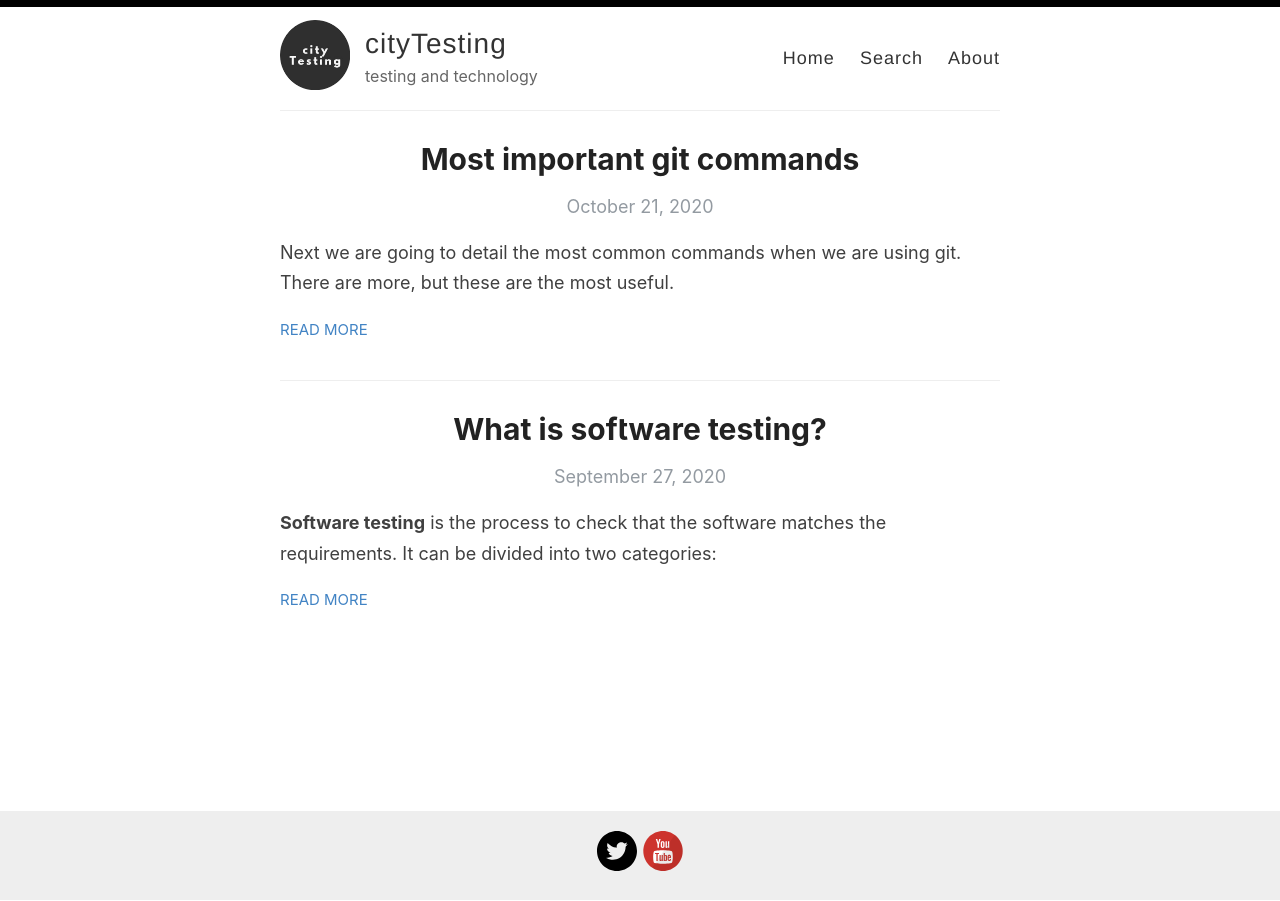
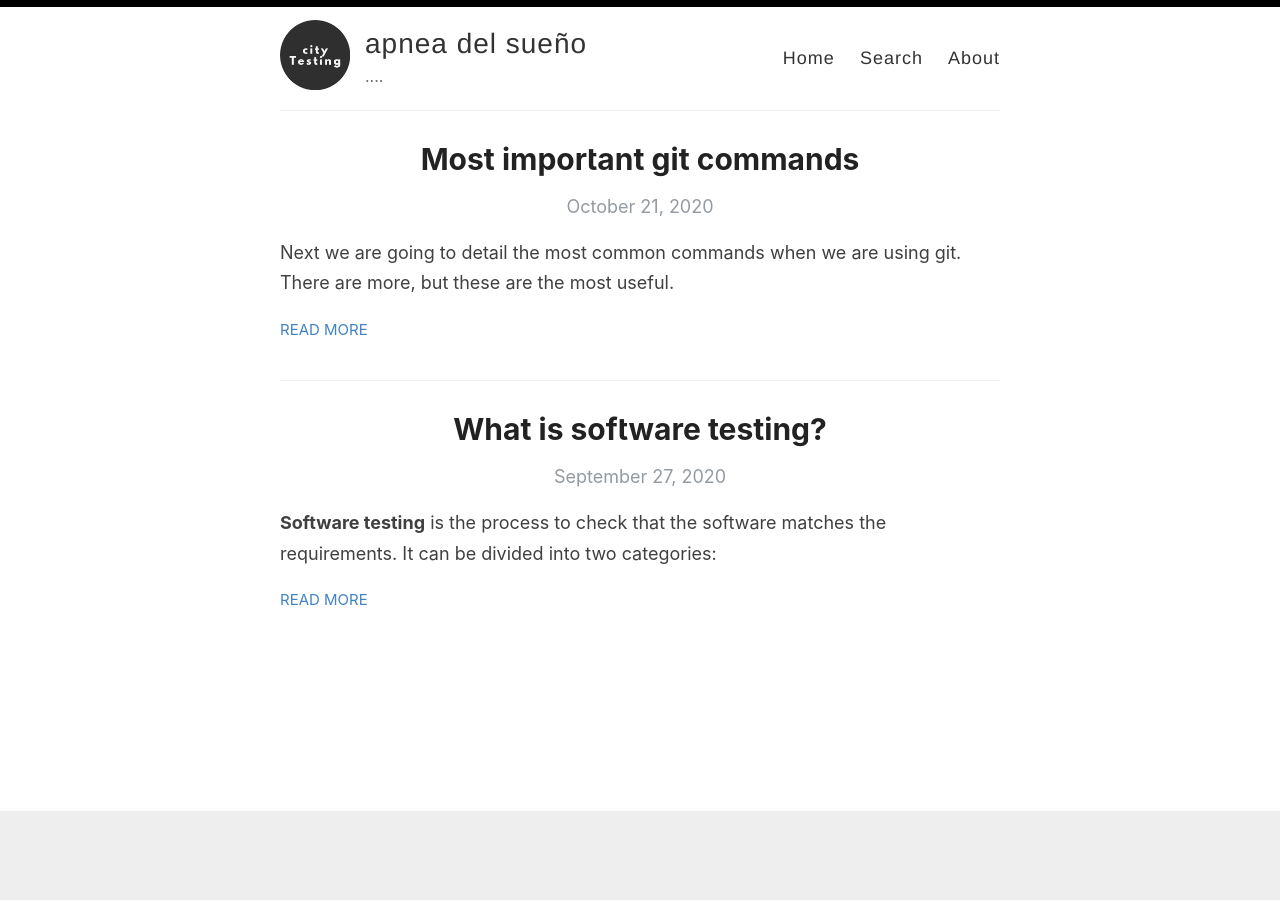
Before and after one commit to adelsueno/adelsueno.github.io, a Jekyll site: the page built from index.html, in a window 1280 px wide. Built offline with Jekyll 4.4.1, drawn with Linux system fonts in a browser that asks for light colours; the list of posts is cut into pages by our own code.

Commit message:
Update _config.yml

```diff
--- a/_config.yml
+++ b/_config.yml
@@ -3,13 +3,13 @@
 #
 
 # Name of your site (displayed in the header)
-name: cityTesting
+name: apnea del sueño
 
 # Name of the author
 author:
 
 # Short bio or description (displayed in the header)
-description: testing and technology
+description: ....
 
 # URL of your avatar or profile pic (you could use your GitHub profile pic)
 avatar: /images/cityTesting_circle.png
@@ -29,9 +29,9 @@ footer-links:
   linkedin:
   pinterest:
   rss:
-  twitter: cityTesting
+  twitter:
   stackoverflow:
-  youtube: channel/UCJJVNumifetBRRAoVoRAapQ
+  youtube:
   googleplus: # anything in your profile username that comes after plus.google.com/
   playconsole:
 
@@ -41,12 +41,12 @@ footer-links:
 disqus:
 
 # Enter your Google Analytics web tracking code (e.g. UA-2110908-2) to activate tracking
-google_analytics: G-FP7XD3355Y
+google_analytics: G-G7VKE5BVKR
 
 # Your website URL (e.g. http://amitmerchant1990.github.io or http://www.amitmerchant.com)
 # Used for Sitemap.xml and your RSS feed
-url: https://citytesting.github.io
-enforce_ssl: https://citytesting.github.io
+url: https://adelsueno.github.io
+enforce_ssl: https://adelsueno.github.io
 
 # If you're hosting your site at a Project repository on GitHub pages
 # (http://yourusername.github.io/repository-name)
```
